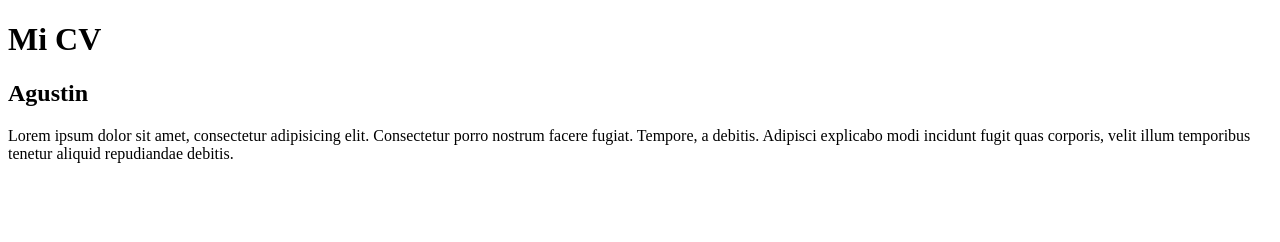
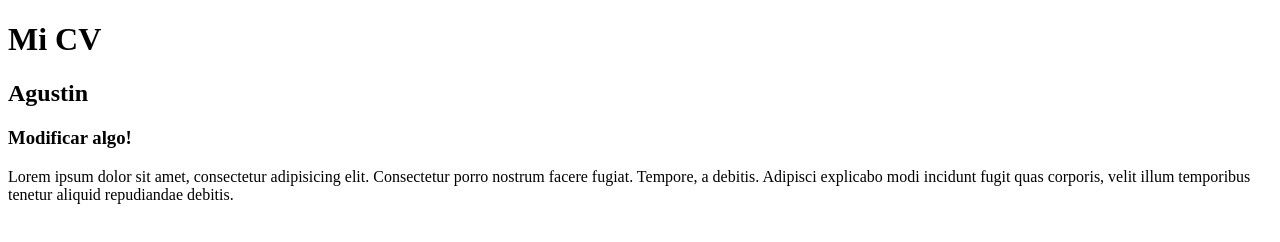
Before and after one commit to ccoelh0/mi-cv, a plain HTML site: page index.html in a window 1280 px wide. Drawn offline with Linux system fonts and the light colour scheme.

Commit message:
Update index.html

```diff
--- a/index.html
+++ b/index.html
@@ -8,7 +8,7 @@
 <body>
   <h1>Mi CV</h1>
   <h2>Agustin</h2>
-
+  <h3>Modificar algo!</h3>
   <p>
     Lorem ipsum dolor sit amet, consectetur adipisicing elit. Consectetur porro nostrum facere fugiat. Tempore, a debitis. Adipisci explicabo modi incidunt fugit quas corporis, velit illum temporibus tenetur aliquid repudiandae debitis.
   </p>
```
